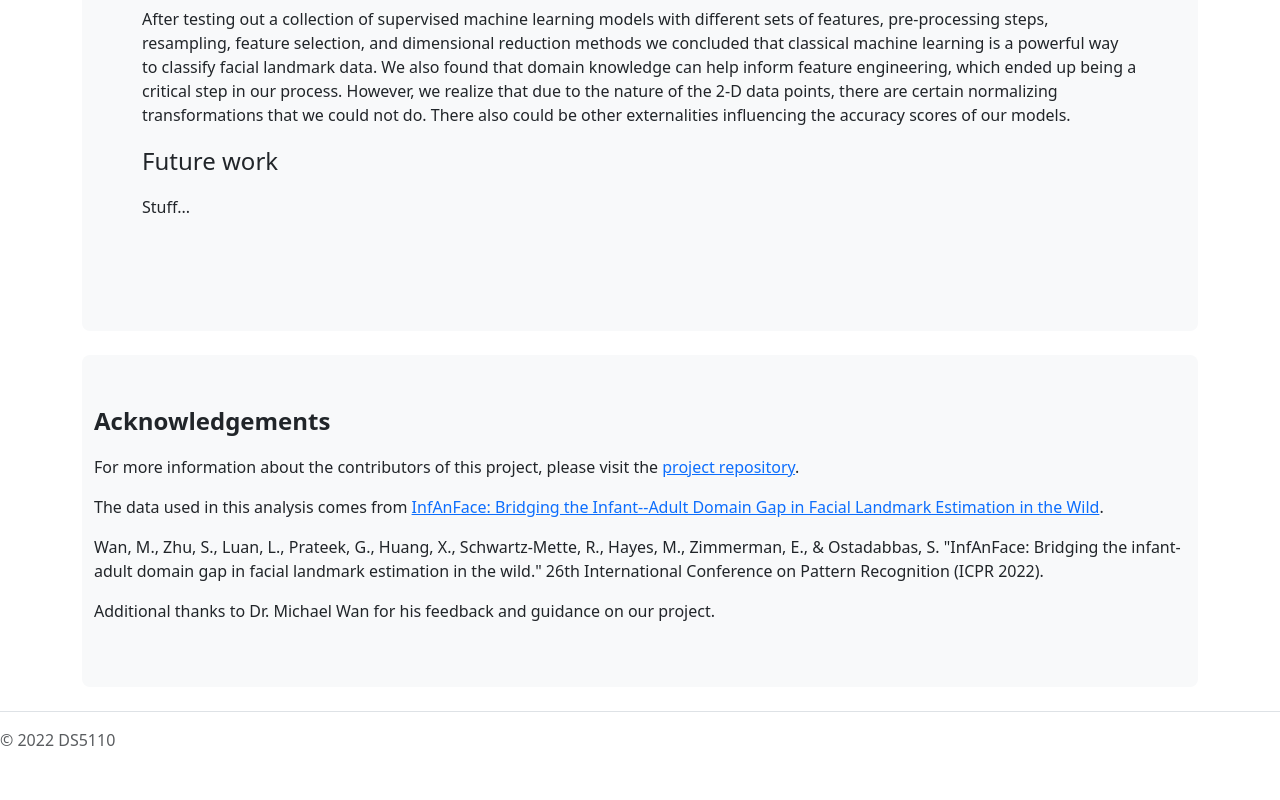
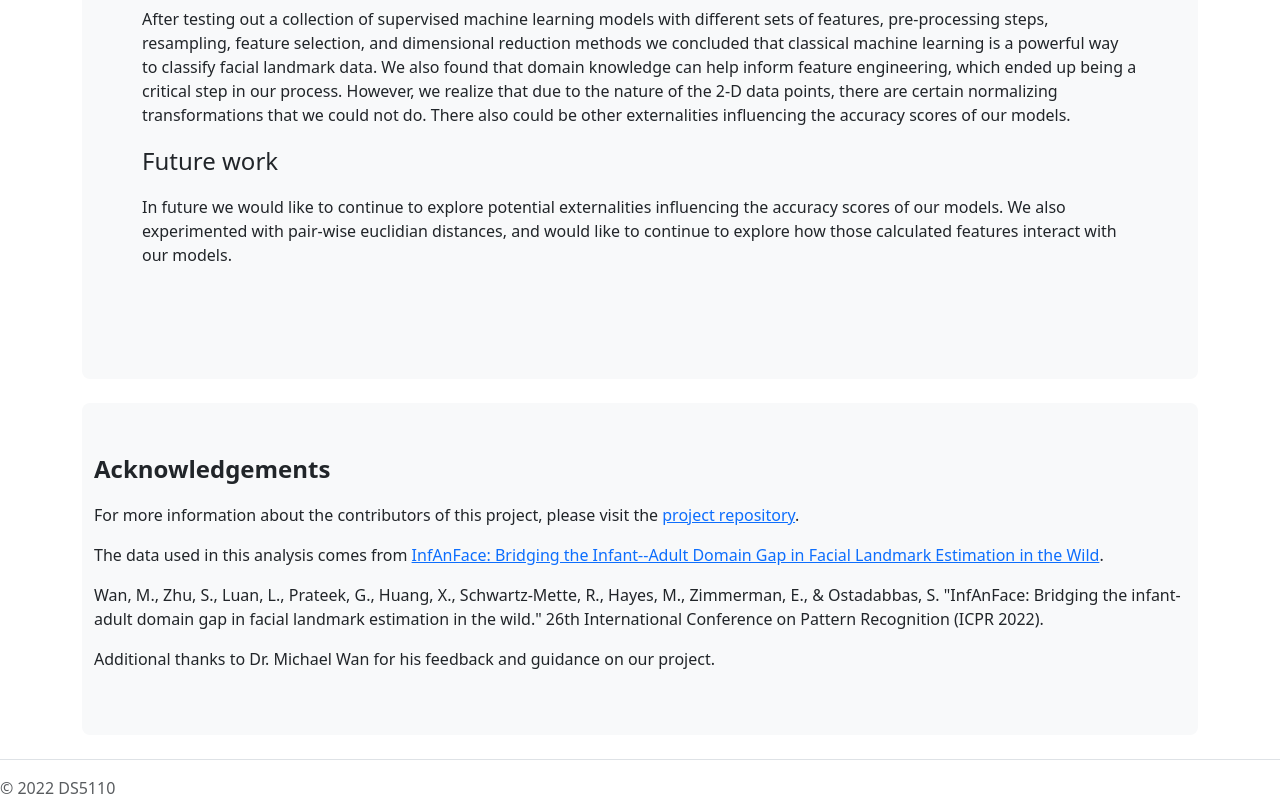
Before and after one commit to ds5110/faces, a plain HTML site: page docs/index.html in a window 1280 px wide. Shown: the part 2722-3522 px from the top of the page. Before the commit the page ends 3474 px from the top, so only its background shows below. Drawn offline with nearby package versions, Linux system fonts and the light colour scheme.

Commit message:
Update index.html

```diff
--- a/docs/index.html
+++ b/docs/index.html
@@ -199,7 +199,8 @@
                     There also could be other externalities influencing the accuracy scores of our models.
                 </p>
                 <p class="col-md-8 fs-4">Future work</p>
-                <p>Stuff...
+                <p>In future we would like to continue to explore potential externalities influencing the accuracy scores of our models. We also experimented with
+                    pair-wise euclidian distances, and would like to continue to explore how those calculated features interact with our models.
                 </p>
             </div>
         </div>
```
